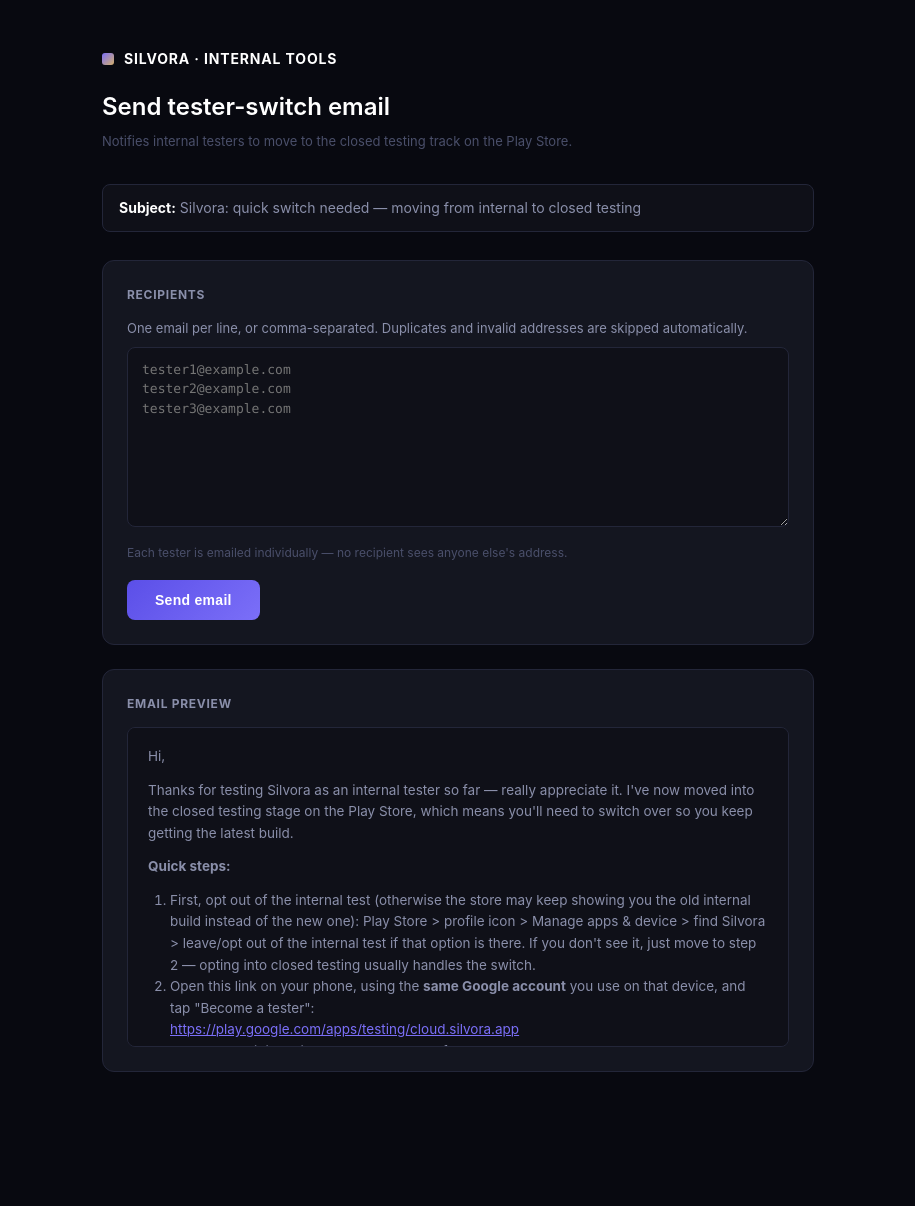
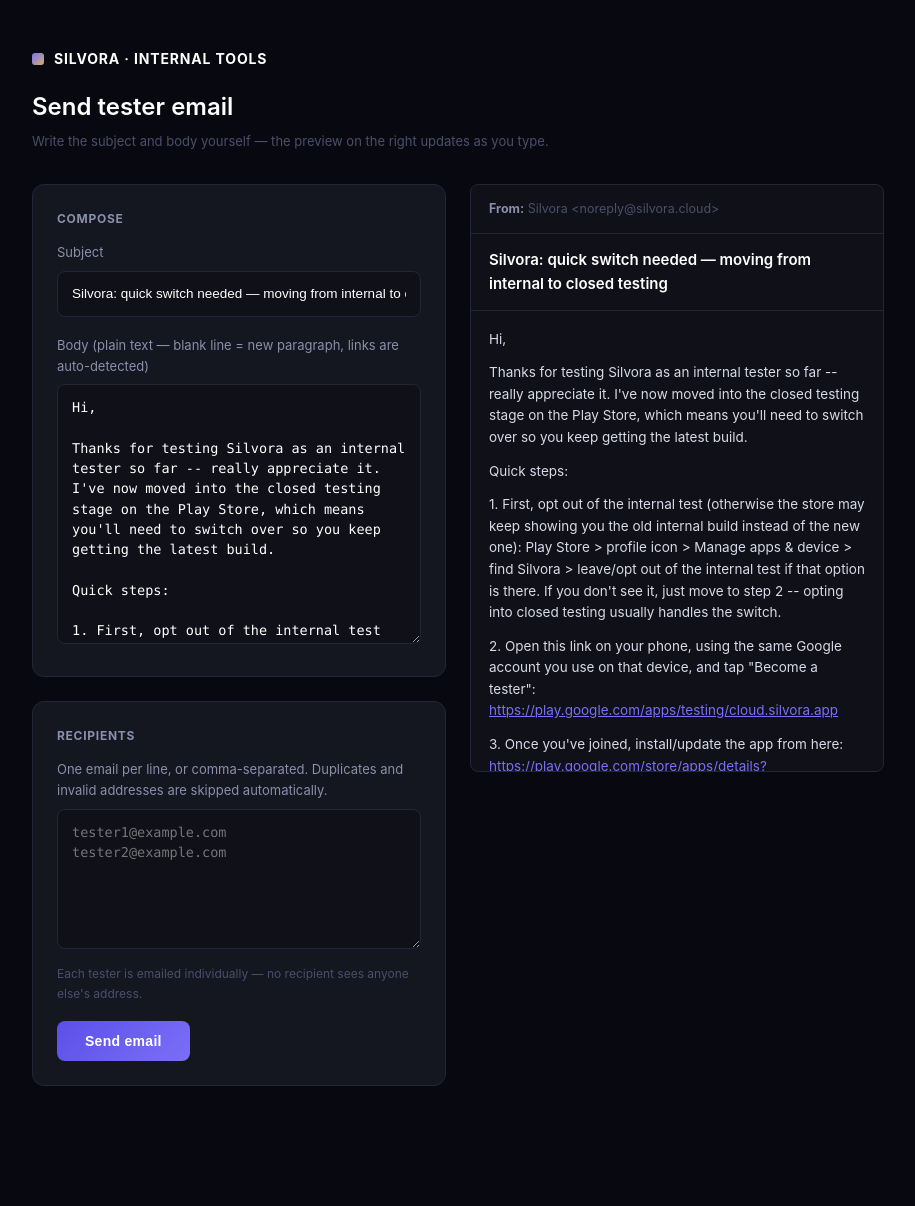
Before and after one commit to Rajathtuesday/silvora_demo, a Django app: page /admin-tools/send-tester-email/ in a window 1280 px wide. Shown: the whole page, without its empty margins (182-1097 px from the left). Before the commit the page ends 1072 px from the top, so only its background shows below. Run offline with Django 5.2, Linux system fonts and the light colour scheme; the visitor is signed in with stand-in values (Sample User, id 1).

Commit message:
feat(admin): make subject/body editable with a live email preview
The tester-switch email content was hardcoded. Now the subject and body
are plain form fields that default to that same message but can be
rewritten entirely, and a live preview panel (client-side, mirrors the
server-side text-to-HTML conversion) shows exactly what will be sent as
you type. Plain-text body is auto-converted to the HTML alternative:
blank lines become paragraphs, bare URLs are auto-linked.

```diff
--- a/silvora_backend/admin_tools.py
+++ b/silvora_backend/admin_tools.py
@@ -2,21 +2,27 @@
 """
 Small internal, staff-only tools that don't warrant their own app.
 
-send_tester_switch_email view: lets Rajath paste a list of internal-tester
-email addresses into a form and send them the "switch to closed testing"
-email in one click, instead of hardcoding the list in a management command
-and redeploying every time the tester list changes.
+send_tester_switch_email view: lets Rajath type a subject/body and a list of
+recipient email addresses into a form and send it in one click -- instead of
+hardcoding a fixed message and list in a management command and redeploying
+every time either changes.
 """
+import re
+
 from django.contrib.admin.views.decorators import staff_member_required
 from django.core.mail import get_connection, EmailMultiAlternatives
 from django.core.exceptions import ValidationError
 from django.core.validators import validate_email
 from django.shortcuts import render
+from django.utils.html import escape
 from django.views.decorators.http import require_http_methods
 
-SUBJECT = "Silvora: quick switch needed — moving from internal to closed testing"
+# Starting point loaded into the form -- editable, not locked in. Kept as the
+# original tester-switch message since that's still the common case, but any
+# subject/body typed into the form is what actually gets sent.
+DEFAULT_SUBJECT = "Silvora: quick switch needed — moving from internal to closed testing"
 
-TEXT_BODY = """Hi,
+DEFAULT_BODY = """Hi,
 
 Thanks for testing Silvora as an internal tester so far -- really appreciate it. I've now moved into the closed testing stage on the Play Store, which means you'll need to switch over so you keep getting the latest build.
 
@@ -39,27 +45,19 @@ Same as before -- let me know if anything breaks or feels off. Thanks again for
 Rajath
 """
 
-HTML_BODY = """
-<p>Hi,</p>
-<p>Thanks for testing Silvora as an internal tester so far &mdash; really appreciate it. I've now moved into the closed testing stage on the Play Store, which means you'll need to switch over so you keep getting the latest build.</p>
-<p><strong>Quick steps:</strong></p>
-<ol>
-  <li>First, opt out of the internal test (otherwise the store may keep showing you the old internal build instead of the new one): Play Store &gt; profile icon &gt; Manage apps &amp; device &gt; find Silvora &gt; leave/opt out of the internal test if that option is there. If you don't see it, just move to step 2 &mdash; opting into closed testing usually handles the switch.</li>
-  <li>Open this link on your phone, using the <strong>same Google account</strong> you use on that device, and tap "Become a tester":<br>
-    <a href="https://play.google.com/apps/testing/cloud.silvora.app">https://play.google.com/apps/testing/cloud.silvora.app</a>
-  </li>
-  <li>Once you've joined, install/update the app from here:<br>
-    <a href="https://play.google.com/store/apps/details?id=cloud.silvora.app">https://play.google.com/store/apps/details?id=cloud.silvora.app</a>
-  </li>
-</ol>
-<p>A couple of things:</p>
-<ul>
-  <li>Use the same Google account for both steps.</li>
-  <li>If the app doesn't update or shows as already installed, try uninstalling and reinstalling via the closed-test link above.</li>
-</ul>
-<p>Same as before &mdash; let me know if anything breaks or feels off. Thanks again for sticking with this!</p>
-<p>Rajath</p>
-"""
+_URL_RE = re.compile(r"(https?://[^\s<]+)")
+
+
+def _body_to_html(text):
+    """
+    Turns typed plain text into the HTML alternative: escape first (so any
+    stray '<'/'>' the sender typed can't break the markup), auto-link bare
+    URLs, blank-line-separated paragraphs, single newlines as <br>.
+    """
+    escaped = escape(text)
+    linked = _URL_RE.sub(lambda m: f'<a href="{m.group(1)}">{m.group(1)}</a>', escaped)
+    paragraphs = [p for p in linked.split("\n\n") if p.strip()]
+    return "\n".join(f"<p>{p.replace(chr(10), '<br>')}</p>" for p in paragraphs)
 
 
 def _parse_emails(raw):
@@ -90,20 +88,31 @@ def _parse_emails(raw):
 @require_http_methods(["GET", "POST"])
 def send_tester_switch_email(request):
     context = {
-        "subject": SUBJECT,
-        "html_preview": HTML_BODY,
+        "subject": DEFAULT_SUBJECT,
+        "body": DEFAULT_BODY,
         "raw_input": "",
     }
 
     if request.method == "POST":
+        subject = request.POST.get("subject", "").strip()
+        body = request.POST.get("body", "")
         raw = request.POST.get("emails", "")
+        context["subject"] = subject
+        context["body"] = body
         context["raw_input"] = raw
+
         valid_emails, invalid_emails = _parse_emails(raw)
         context["invalid_emails"] = invalid_emails
+
+        if not subject or not body.strip():
+            context["error"] = "Subject and body can't be empty."
+            return render(request, "admin_tools/send_tester_email.html", context)
 
         if not valid_emails:
             context["error"] = "No valid email addresses found."
             return render(request, "admin_tools/send_tester_email.html", context)
+
+        html_body = _body_to_html(body)
 
         connection = get_connection()
         connection.open()
@@ -111,12 +120,12 @@ def send_tester_switch_email(request):
         sent, failed = [], []
         for email in valid_emails:
             msg = EmailMultiAlternatives(
-                subject=SUBJECT,
-                body=TEXT_BODY,
+                subject=subject,
+                body=body,
                 to=[email],  # one recipient per message -- no one sees the others
                 connection=connection,
             )
-            msg.attach_alternative(HTML_BODY, "text/html")
+            msg.attach_alternative(html_body, "text/html")
             try:
                 msg.send()
                 sent.append(email)
--- a/templates/admin_tools/send_tester_email.html
+++ b/templates/admin_tools/send_tester_email.html
@@ -29,7 +29,7 @@
     font-family: -apple-system, BlinkMacSystemFont, "Segoe UI", Roboto, Helvetica, Arial, sans-serif;
     line-height: 1.6;
   }
-  .wrap { max-width: 760px; margin: 0 auto; padding: 48px 24px 96px; }
+  .wrap { max-width: 900px; margin: 0 auto; padding: 48px 24px 96px; }
   .brand { display: flex; align-items: center; gap: 10px; margin-bottom: 8px; }
   .brand-dot {
     width: 12px; height: 12px; border-radius: 3px;
@@ -41,12 +41,9 @@
   }
   h1 { font-size: 24px; margin: 18px 0 4px; font-weight: 600; }
   .subtitle { color: var(--text-muted); font-size: 13px; margin-bottom: 32px; }
-  .subject-line {
-    color: var(--text-secondary); font-size: 14px; margin-bottom: 28px;
-    background: var(--surface); border: 1px solid var(--border); border-radius: 8px;
-    padding: 12px 16px;
-  }
-  .subject-line b { color: var(--text); }
+
+  .cols { display: grid; grid-template-columns: 1fr 1fr; gap: 24px; align-items: start; }
+  @media (max-width: 820px) { .cols { grid-template-columns: 1fr; } }
 
   .card {
     background: var(--card); border: 1px solid var(--border); border-radius: 12px;
@@ -57,13 +54,17 @@
     color: var(--text-secondary); margin: 0 0 14px;
   }
   label { display: block; font-size: 13px; color: var(--text-secondary); margin-bottom: 8px; }
-  textarea {
-    width: 100%; min-height: 180px; resize: vertical;
+  input[type="text"], textarea {
+    width: 100%;
     background: var(--surface); border: 1px solid var(--border); border-radius: 8px;
-    color: var(--text); font-family: Consolas, Menlo, monospace; font-size: 13px;
+    color: var(--text); font-size: 13.5px;
     padding: 12px 14px; line-height: 1.5;
   }
-  textarea:focus { outline: none; border-color: var(--primary-light); }
+  input[type="text"] { margin-bottom: 18px; }
+  textarea { resize: vertical; font-family: Consolas, Menlo, monospace; }
+  #body { min-height: 260px; }
+  #emails { min-height: 140px; }
+  input[type="text"]:focus, textarea:focus { outline: none; border-color: var(--primary-light); }
   .hint { color: var(--text-muted); font-size: 12px; margin-top: 8px; }
 
   .btn {
@@ -75,20 +76,28 @@
   }
   .btn:hover { filter: brightness(1.08); }
 
-  .preview {
+  /* live preview, styled like an actual received email */
+  .preview-shell {
     background: var(--surface); border: 1px solid var(--border); border-radius: 8px;
-    padding: 18px 20px; font-size: 13.5px; color: var(--text-secondary); max-height: 320px;
-    overflow-y: auto;
+    overflow: hidden; position: sticky; top: 24px;
   }
-  .preview a { color: var(--primary-light); }
-  .preview p { margin: 0 0 12px; }
-  .preview ol, .preview ul { margin: 0 0 12px; padding-left: 22px; }
+  .preview-meta {
+    padding: 14px 18px; border-bottom: 1px solid var(--border); font-size: 12.5px;
+    color: var(--text-muted);
+  }
+  .preview-meta b { color: var(--text-secondary); }
+  .preview-subject {
+    padding: 14px 18px; font-size: 15px; font-weight: 600; color: var(--text);
+    border-bottom: 1px solid var(--border); word-break: break-word;
+  }
+  .preview-body {
+    padding: 18px; font-size: 13.5px; color: #d8dae8; max-height: 460px; overflow-y: auto;
+  }
+  .preview-body a { color: var(--primary-light); }
+  .preview-body p { margin: 0 0 12px; }
 
-  .banner {
-    border-radius: 8px; padding: 14px 16px; font-size: 13.5px; margin-bottom: 20px;
-  }
+  .banner { border-radius: 8px; padding: 14px 16px; font-size: 13.5px; margin-bottom: 20px; }
   .banner.error { background: rgba(224,112,108,0.1); border: 1px solid rgba(224,112,108,0.35); color: var(--red); }
-  .banner.ok { background: rgba(76,175,125,0.1); border: 1px solid rgba(76,175,125,0.35); color: var(--green); }
 
   .result-list { list-style: none; padding: 0; margin: 10px 0 0; font-size: 13px; }
   .result-list li { padding: 4px 0; color: var(--text-secondary); font-family: Consolas, Menlo, monospace; }
@@ -104,10 +113,8 @@
     <span class="brand-dot"></span>
     <span class="brand-name">Silvora &middot; internal tools</span>
   </div>
-  <h1>Send tester-switch email</h1>
-  <div class="subtitle">Notifies internal testers to move to the closed testing track on the Play Store.</div>
-
-  <div class="subject-line"><b>Subject:</b> {{ subject }}</div>
+  <h1>Send tester email</h1>
+  <div class="subtitle">Write the subject and body yourself &mdash; the preview on the right updates as you type.</div>
 
   {% if error %}
     <div class="banner error">{{ error }}</div>
@@ -139,21 +146,62 @@
     </div>
   {% endif %}
 
-  <form method="post">
+  <form method="post" id="emailForm">
     {% csrf_token %}
+    <div class="cols">
+      <div>
+        <div class="card">
+          <h2>Compose</h2>
+          <label for="subject">Subject</label>
+          <input type="text" id="subject" name="subject" value="{{ subject }}">
+          <label for="body">Body (plain text &mdash; blank line = new paragraph, links are auto-detected)</label>
+          <textarea id="body" name="body">{{ body }}</textarea>
+        </div>
+
         <div class="card">
           <h2>Recipients</h2>
           <label for="emails">One email per line, or comma-separated. Duplicates and invalid addresses are skipped automatically.</label>
-      <textarea id="emails" name="emails" placeholder="tester1@example.com&#10;tester2@example.com&#10;tester3@example.com">{{ raw_input }}</textarea>
+          <textarea id="emails" name="emails" placeholder="tester1@example.com&#10;tester2@example.com">{{ raw_input }}</textarea>
           <div class="hint">Each tester is emailed individually &mdash; no recipient sees anyone else's address.</div>
           <button type="submit" class="btn">Send email</button>
         </div>
-  </form>
+      </div>
 
-  <div class="card">
-    <h2>Email preview</h2>
-    <div class="preview">{{ html_preview|safe }}</div>
+      <div class="preview-shell">
+        <div class="preview-meta"><b>From:</b> Silvora &lt;noreply@silvora.cloud&gt;</div>
+        <div class="preview-subject" id="previewSubject"></div>
+        <div class="preview-body" id="previewBody"></div>
       </div>
     </div>
+  </form>
+</div>
+
+<script>
+  function escapeHtml(str) {
+    return str
+      .replace(/&/g, '&amp;')
+      .replace(/</g, '&lt;')
+      .replace(/>/g, '&gt;');
+  }
+  function linkify(html) {
+    return html.replace(/(https?:\/\/[^\s<]+)/g, '<a href="$1">$1</a>');
+  }
+  function bodyToHtml(text) {
+    var linked = linkify(escapeHtml(text));
+    return linked.split(/\n\n+/)
+      .filter(function (p) { return p.trim().length; })
+      .map(function (p) { return '<p>' + p.replace(/\n/g, '<br>') + '</p>'; })
+      .join('\n');
+  }
+  function updatePreview() {
+    var subject = document.getElementById('subject').value;
+    var body = document.getElementById('body').value;
+    document.getElementById('previewSubject').textContent = subject || '(no subject)';
+    document.getElementById('previewBody').innerHTML = bodyToHtml(body) || '<p style="color:#4A4F6A">(empty)</p>';
+  }
+  document.getElementById('subject').addEventListener('input', updatePreview);
+  document.getElementById('body').addEventListener('input', updatePreview);
+  updatePreview();
+</script>
 </body>
 </html>
```
Lines whose indentation alone changed are shown as unchanged.
